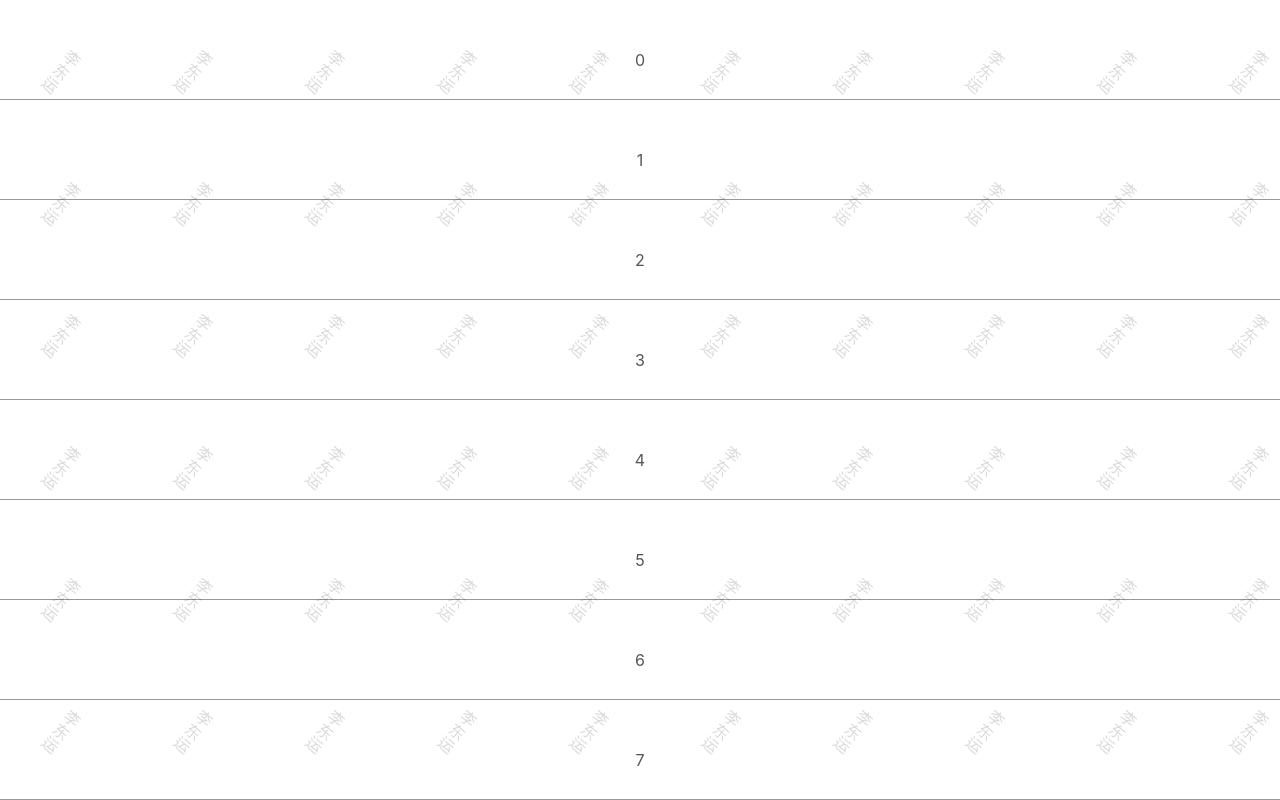
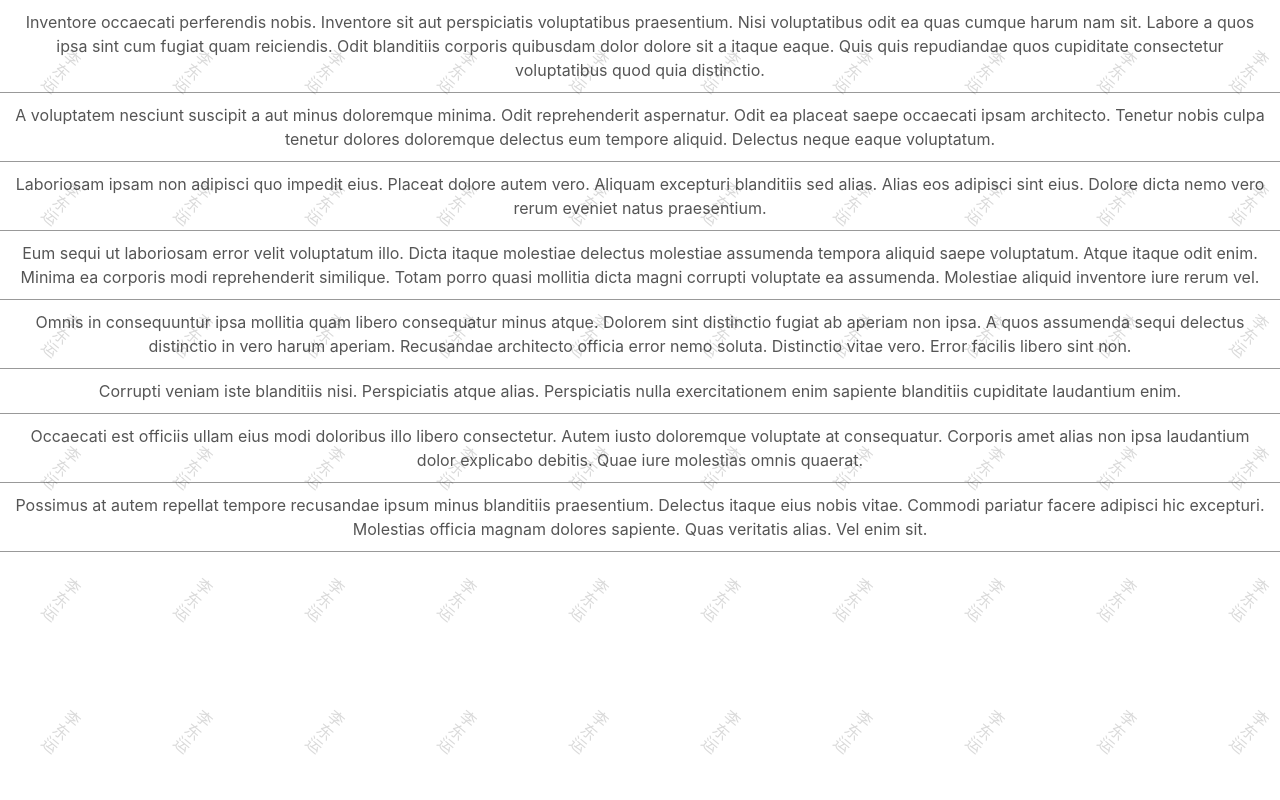
Before and after one commit to lidongyun120398/LSOnePieceC, a Vue app: page /home in a window 1280 px wide. Built offline with nearby package versions, Linux system fonts and the light colour scheme.

Commit message:
✨ feat:(custom): 虚拟列表不定高实现

```diff
--- a/package.json
+++ b/package.json
@@ -36,6 +36,7 @@
     "@babel/eslint-parser": "^7.22.9",
     "@commitlint/cli": "^17.6.7",
     "@commitlint/config-conventional": "^17.6.7",
+    "@faker-js/faker": "^8.4.1",
     "@types/lodash-es": "^4.17.12",
     "@types/node": "^20.4.5",
     "@types/spark-md5": "^3.0.4",
--- a/src/components/VirtualList/src/VirtualList.vue
+++ b/src/components/VirtualList/src/VirtualList.vue
@@ -1,14 +1,8 @@
 <template>
   <div ref="listRef" class="infinite-list-container" @scroll="scrollEvent()">
     <div class="infinite-list-phantom" :style="{ height: listHeight + 'px' }"></div>
-    <div class="infinite-list" :style="{ transform: getTransform }">
-      <div
-        v-for="item in visibleData"
-        ref="items"
-        :key="item.id"
-        class="infinite-list-item"
-        :style="{ height: props.itemSize + 'px', lineHeight: props.itemSize + 'px' }"
-      >
+    <div ref="infiniteRef" class="infinite-list" :style="{ transform: getTransform }">
+      <div v-for="item in visibleData" :ref="(el) => setItemRef(el)" :key="item.id" class="infinite-list-item">
         {{ item.value }}
       </div>
     </div>
@@ -16,11 +10,11 @@
 </template>
 
 <script setup lang="ts">
-import { ref, reactive, computed, toRefs, onMounted } from "vue";
+import { ref, reactive, computed, toRefs, onMounted, onUpdated, nextTick } from "vue";
 
 interface IProps {
   listData?: any[];
-  itemSize?: number;
+  estimatedItemSize?: number;
 }
 
 interface IData {
@@ -32,7 +26,7 @@
 
 const props = withDefaults(defineProps<IProps>(), {
   listData: () => [],
-  itemSize: 100,
+  estimatedItemSize: 100,
 });
 
 const data = reactive<IData>({
@@ -46,28 +40,109 @@
   end: null,
 });
 
-const { listData, itemSize } = toRefs(props);
-//列表总高度
-const listHeight = computed(() => listData.value.length * itemSize.value);
+const listRef = ref<InstanceType<typeof HTMLDivElement>>();
+const infiniteRef = ref<InstanceType<typeof HTMLDivElement>>();
+const itemsRef = ref<(InstanceType<typeof HTMLDivElement> | null)[]>([]);
+
+//存储每一条的高度信息以及位置
+let positions = ref<{ index: number; height: number; top: number; bottom: number }[]>([]);
+const { listData, estimatedItemSize } = toRefs(props);
+const initPositions = () => {
+  positions.value = listData.value.map((_, index) => {
+    return {
+      index,
+      height: estimatedItemSize.value,
+      top: index * estimatedItemSize.value,
+      bottom: (index + 1) * estimatedItemSize.value,
+    };
+  });
+};
+initPositions();
+
+//列表总高度:因为高度不确定，所以获取整个列表高度的方式由注释掉的改为新的
+// const listHeight = computed(() => listData.value.length * itemSize.value);
+const listHeight = computed(() => positions.value[positions.value.length - 1]?.bottom);
 //可显示的列表项数
-const visibleCount = computed(() => Math.ceil(data.screenHeight / itemSize.value));
+const visibleCount = computed(() => Math.ceil(data.screenHeight / estimatedItemSize.value));
 //偏移量对应的style
 const getTransform = computed(() => `translate3d(0,${data.startOffset}px,0)`);
 //获取真实显示列表数据
 const visibleData = computed(() =>
   listData.value.slice(data.start, Math.min(data.end as number, listData.value.length)),
 );
-const listRef = ref<InstanceType<typeof HTMLDivElement>>();
+
+const setItemRef = (el: any) => {
+  if (el) itemsRef.value.push(el);
+};
 
 const scrollEvent = () => {
   let scrollTop = listRef!.value!.scrollTop;
   //此时的开始索引
-  data.start = Math.floor(scrollTop / itemSize.value);
+  // data.start = Math.floor(scrollTop / itemSize.value);
+  data.start = getStartIndex(scrollTop);
   //此时的结束索引
   data.end = data.start + visibleCount.value;
   //此时的偏移量
-  data.startOffset = scrollTop - (scrollTop % itemSize.value);
+  // data.startOffset = scrollTop - (scrollTop % itemSize.value);
+  data.startOffset = data.start >= 1 ? positions.value[data.start - 1].bottom : 0;
 };
+
+const updateItemsSize = () => {
+  let nodes = itemsRef.value;
+  nodes!.forEach((node) => {
+    let rect = node!.getBoundingClientRect();
+    let height = rect.height;
+    let index = +node!.id.slice(1);
+    let oldHeight = positions.value[index].height;
+    let dValue = oldHeight - height;
+    //存在差值
+    if (dValue) {
+      positions.value[index].bottom = positions.value[index].bottom - dValue;
+      positions.value[index].height = height;
+      for (let k = index + 1; k < positions.value.length; k++) {
+        positions.value[k].top = positions.value[k - 1].bottom;
+        positions.value[k].bottom = positions.value[k].bottom - dValue;
+      }
+    }
+  });
+};
+
+//二分查找来获取开始索引
+const getStartIndex = (scrollTop = 0): number => {
+  return binarySearch(positions.value, scrollTop);
+};
+//二分法查找
+const binarySearch = (
+  list: { index: number; height: number; top: number; bottom: number }[],
+  value: number,
+): number => {
+  let start = 0;
+  let end = list.length - 1;
+  let tempIndex = null;
+  while (start <= end) {
+    let midIndex = parseInt((start + end) / 2 + "");
+    let midValue = list[midIndex].bottom;
+    if (midValue === value) {
+      return midIndex + 1;
+    } else if (midValue < value) {
+      start = midIndex + 1;
+    } else if (midValue > value) {
+      if (tempIndex === null || tempIndex > midIndex) {
+        tempIndex = midIndex;
+      }
+      end = midIndex - 1;
+    }
+  }
+  return tempIndex as number;
+};
+
+onUpdated(() => {
+  nextTick(() => {
+    if (itemsRef?.value?.length) return;
+
+    updateItemsSize();
+  });
+});
 
 onMounted(() => {
   data.screenHeight = listRef!.value!.clientHeight;
--- a/src/views/main/home/home.vue
+++ b/src/views/main/home/home.vue
@@ -2,7 +2,7 @@
   <div class="home">
     <!-- <UseUpload /> -->
     <Watermark content="李东运">
-      <virtual-list :list-data="listData" />
+      <virtual-list v-if="listData.length" :list-data="listData" />
     </Watermark>
   </div>
 </template>
@@ -13,11 +13,13 @@
 import VirtualList from "@/components/VirtualList";
 import Watermark from "@/components/Watermark";
 
-const listData = ref<Record<string, number>[]>([]);
+import { fakerDE as faker } from "@faker-js/faker";
+
+const listData = ref<Record<string, string | number>[]>([]);
 
 onMounted(() => {
-  for (let i = 0; i < 100000; i++) {
-    listData.value.push({ id: i, value: i });
+  for (let i = 0; i < 1000; i++) {
+    listData.value.push({ id: i, value: faker.lorem.sentences() });
   }
 });
 </script>
```
Also changed, not shown: 1 other file (tests, documents, lock files or other folders).
